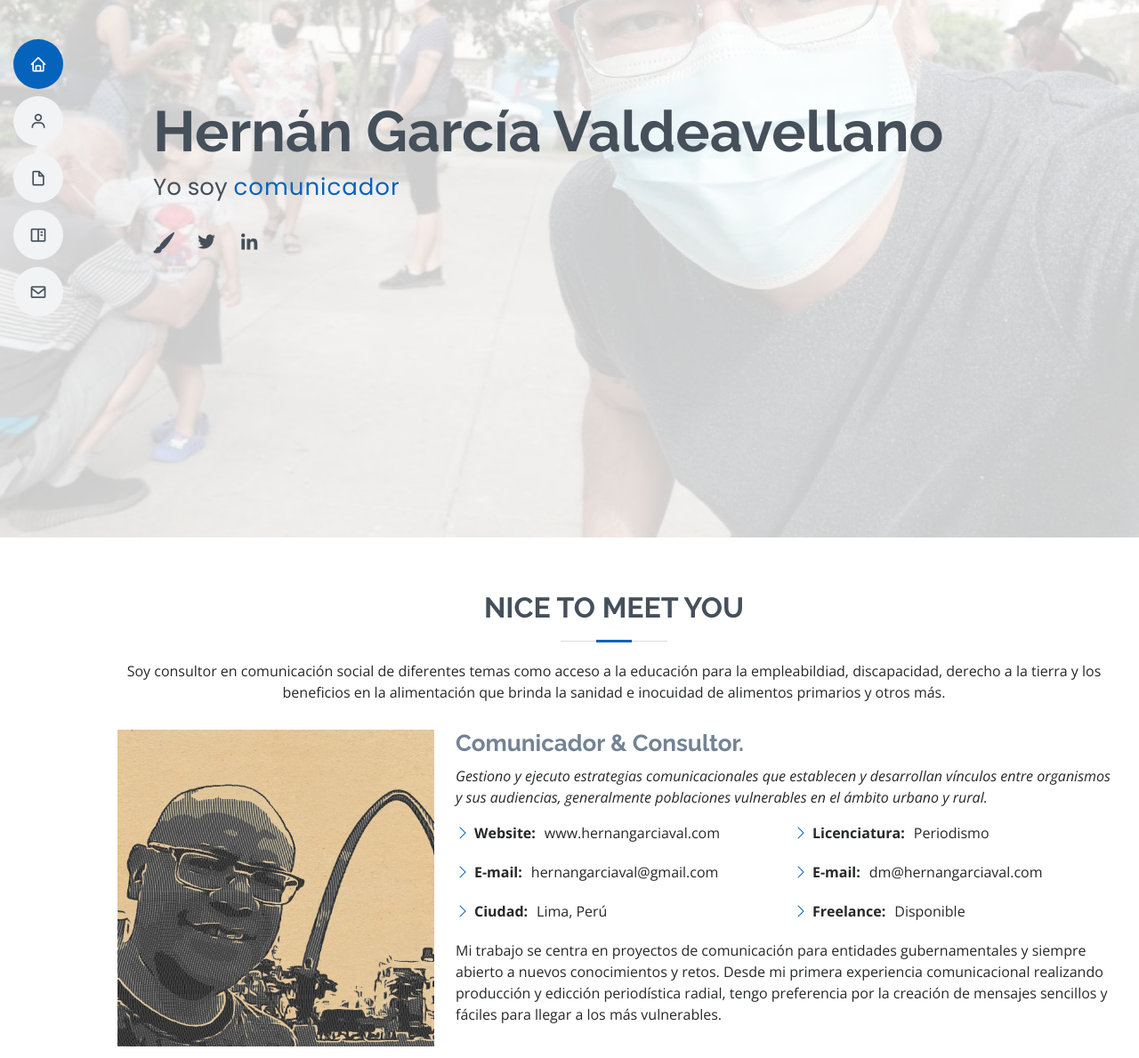
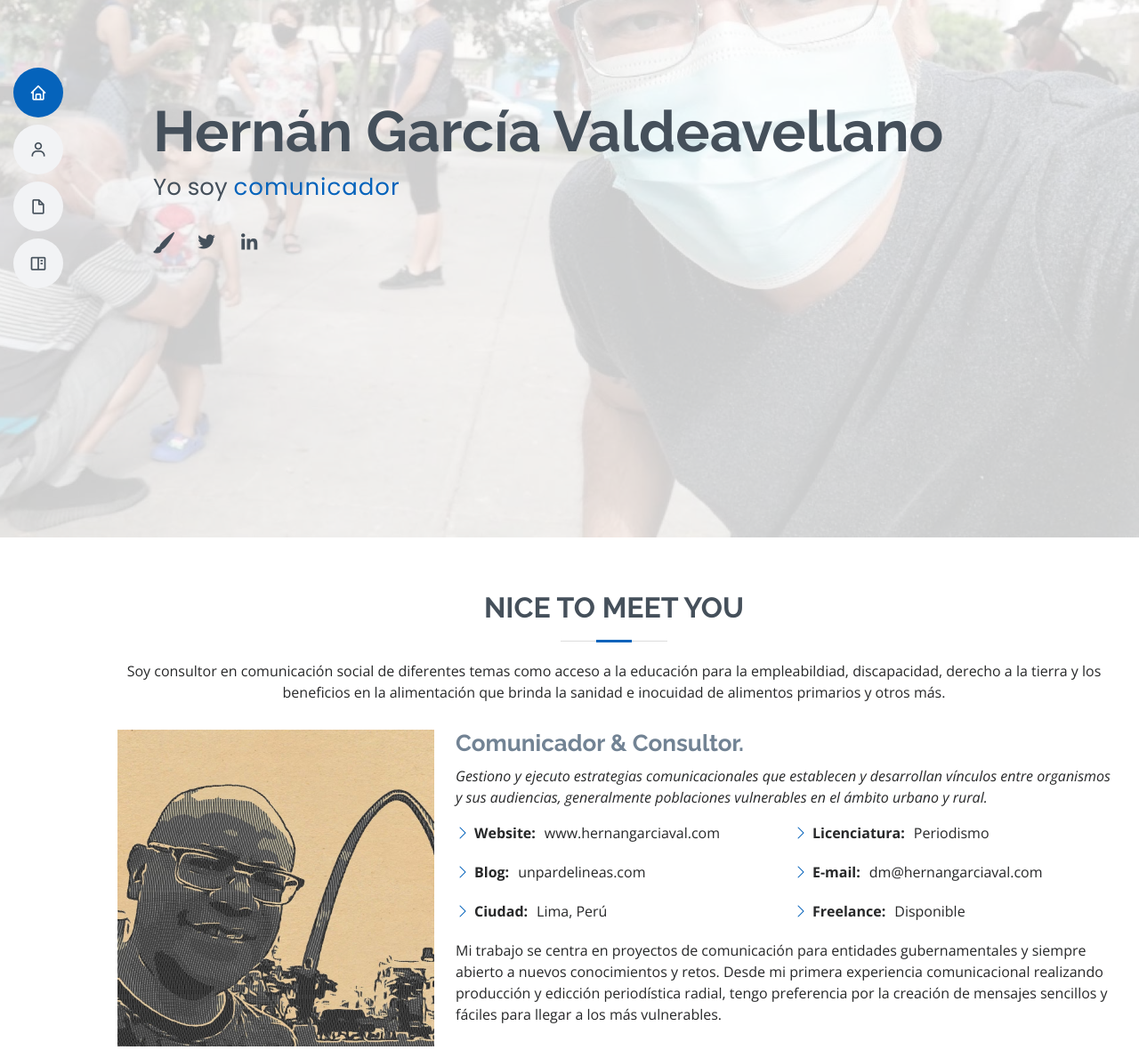
Before and after one commit to kanancho/web, a plain HTML site: page index.html in a window 1280 px wide. Shown: the part 196-1385 px from the top of the page at 89% size. Drawn offline with nearby package versions, Linux system fonts and the light colour scheme.

Commit message:
Update index.html

```diff
--- a/index.html
+++ b/index.html
@@ -50,7 +50,6 @@
         <li><a href="#about" class="nav-link scrollto"><i class="bx bx-user"></i> <span>Soy</span></a></li>
         <li><a href="#resume" class="nav-link scrollto"><i class="bx bx-file-blank"></i> <span>CV</span></a></li>
         <li><a href="#portfolio" class="nav-link scrollto"><i class="bx bx-book-content"></i> <span>Blog</span></a></li>
-        <li><a href="#footer" class="nav-link scrollto"><i class="bx bx-envelope"></i> <span>Contacto</span></a></li>
       </ul>
     </nav><!-- .nav-menu -->
 
@@ -95,7 +94,7 @@ a la tierra y los beneficios en la alimentación que brinda la sanidad e inocuid
                 <ul>
 
                   <li><i class="bi bi-chevron-right"></i> <strong>Website:</strong> <span>www.hernangarciaval.com</span></li>
-                  <li><i class="bi bi-chevron-right"></i> <strong>E-mail:</strong> <span>hernangarciaval@gmail.com</span></li>
+                  <li><i class="bi bi-chevron-right"></i> <strong>Blog:</strong> <span>unpardelineas.com</span></li>
                   <li><i class="bi bi-chevron-right"></i> <strong>Ciudad:</strong> <span>Lima, Perú</span></li>
                 </ul>
               </div>
```
